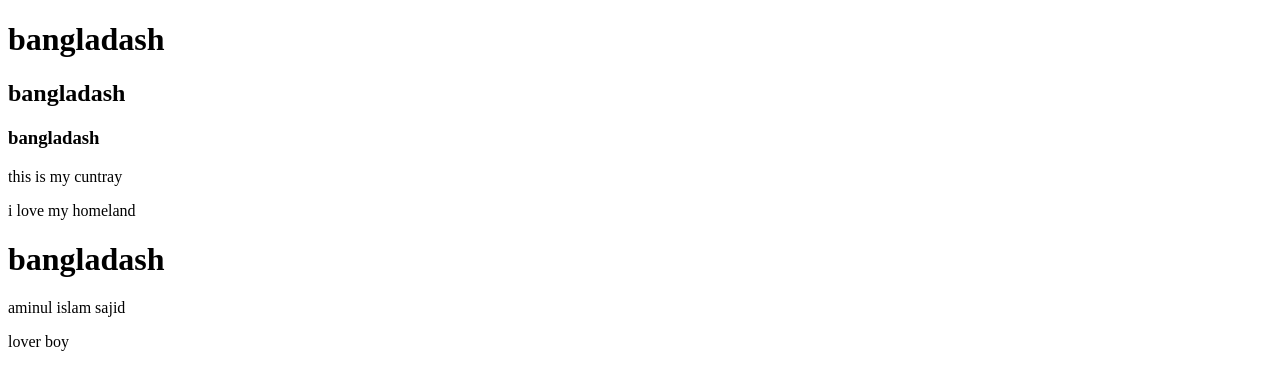
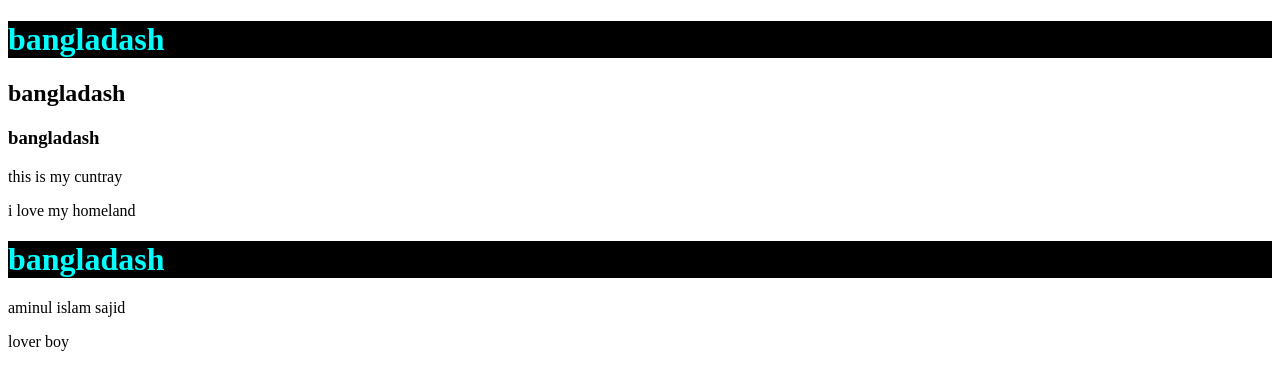
Before and after one commit to aminul-islam-sajid/2nd-website, a plain HTML site: page index.html in a window 1280 px wide. Drawn offline with Linux system fonts and the light colour scheme.

Commit message:
Update index.html

```diff
--- a/index.html
+++ b/index.html
@@ -1,5 +1,11 @@
 <!DOCTYPE html>
 <html lang="en">
+    <style>
+        h1{
+            color: aqua;
+            background-color: black;
+        }
+    </style>
 <head>
     <meta charset="UTF-8">
     <meta http-equiv="X-UA-Compatible" content="IE=edge">
```
